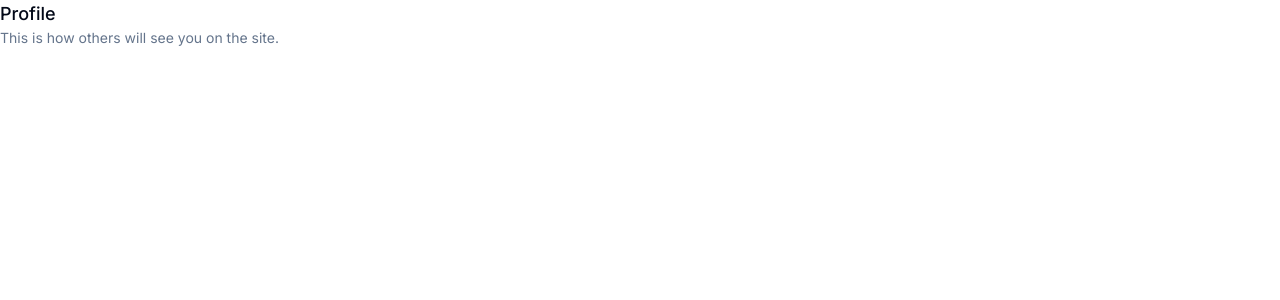
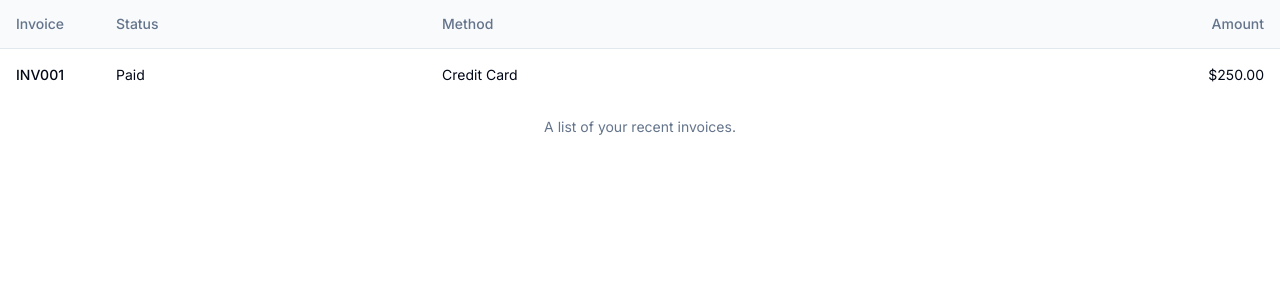
Before and after one commit to michaelraffin/warehouse-management, a Next.js app: page /admin in a window 1280 px wide. Shown: the top 300 px of the page. Built offline with nearby package versions, Linux system fonts and the light colour scheme.

Commit message:
Adding Admin Page

```diff
--- /dev/null
+++ b/app/admin/column.tsx
@@ -0,0 +1,27 @@
+"use client"
+
+import { ColumnDef } from "@tanstack/react-table"
+
+// This type is used to define the shape of our data.
+// You can use a Zod schema here if you want.
+export type Payment = {
+  id: string
+  amount: number
+  status: "pending" | "processing" | "success" | "failed"
+  email: string
+}
+
+export const columns: ColumnDef<Payment>[] = [
+  {
+    accessorKey: "status",
+    header: "Status",
+  },
+  {
+    accessorKey: "email",
+    header: "Email",
+  },
+  {
+    accessorKey: "amount",
+    header: "Amount",
+  },
+]
--- /dev/null
+++ b/app/admin/data-table.tsx
@@ -0,0 +1,22 @@
+type Payment = {
+    id: string
+    amount: number
+    status: "pending" | "processing" | "success" | "failed"
+    email: string
+  }
+
+  export const payments: Payment[] = [
+    {
+      id: "728ed52f",
+      amount: 100,
+      status: "pending",
+      email: "m@example.com",
+    },
+    {
+      id: "489e1d42",
+      amount: 125,
+      status: "processing",
+      email: "example@gmail.com",
+    },
+    // ...
+  ]
--- a/app/admin/page.tsx
+++ b/app/admin/page.tsx
@@ -1,57 +1,34 @@
 "use client"
+import {
+    Table,
+    TableBody,
+    TableCaption,
+    TableCell,
+    TableHead,
+    TableHeader,
+    TableRow,
+  } from "@/components/ui/table"
 
-import { zodResolver } from "@hookform/resolvers/zod"
-import { useForm } from "react-hook-form"
-import * as z from "zod"
-
-import { Button } from "@/components/ui/button"
-import {
-  Form,
-  FormControl,
-  FormDescription,
-  FormField,
-  FormItem,
-  FormLabel,
-} from "@/components/ui/form"
-import { Switch } from "@/components/ui/switch"
-// import { toast } from "@/components/ui/use-toast"
-
-const FormSchema = z.object({
-  marketing_emails: z.boolean().default(false).optional(),
-  security_emails: z.boolean(),
-})
-
-export default function SwitchForm() {
-//   const form = useForm<z.infer<typeof FormSchema>>({
-//     resolver: zodResolver(FormSchema),
-//     defaultValues: {
-//       security_emails: true,
-//     },
-//   })
-
-  function onSubmit(data: z.infer<typeof FormSchema>) {
-    // toast({
-    //   title: "You submitted the following values:",
-    //   description: (
-    //     <pre className="mt-2 w-[340px] rounded-md bg-slate-950 p-4">
-    //       <code className="text-white">{JSON.stringify(data, null, 2)}</code>
-    //     </pre>
-    //   ),
-    // })
+  export default function Home(){
+    return (
+        <Table>
+  <TableCaption>A list of your recent invoices.</TableCaption>
+  <TableHeader>
+    <TableRow>
+      <TableHead className="w-[100px]">Invoice</TableHead>
+      <TableHead>Status</TableHead>
+      <TableHead>Method</TableHead>
+      <TableHead className="text-right">Amount</TableHead>
+    </TableRow>
+  </TableHeader>
+  <TableBody>
+    <TableRow>
+      <TableCell className="font-medium">INV001</TableCell>
+      <TableCell>Paid</TableCell>
+      <TableCell>Credit Card</TableCell>
+      <TableCell className="text-right">$250.00</TableCell>
+    </TableRow>
+  </TableBody>
+</Table>
+    )
   }
-
-  return (
-
-    <div className="space-y-6">
-    <div>
-      <h3 className="text-lg font-medium">Profile</h3>
-      <p className="text-sm text-muted-foreground">
-        This is how others will see you on the site.
-      </p>
-    </div>
-    {/* <Separator />
-    <ProfileForm /> */}
-  </div>
-
-  )
-}
--- /dev/null
+++ b/components/ui/table.tsx
@@ -0,0 +1,114 @@
+import * as React from "react"
+
+import { cn } from "@/lib/utils"
+
+const Table = React.forwardRef<
+  HTMLTableElement,
+  React.HTMLAttributes<HTMLTableElement>
+>(({ className, ...props }, ref) => (
+  <div className="relative w-full overflow-auto">
+    <table
+      ref={ref}
+      className={cn("w-full caption-bottom text-sm", className)}
+      {...props}
+    />
+  </div>
+))
+Table.displayName = "Table"
+
+const TableHeader = React.forwardRef<
+  HTMLTableSectionElement,
+  React.HTMLAttributes<HTMLTableSectionElement>
+>(({ className, ...props }, ref) => (
+  <thead ref={ref} className={cn("[&_tr]:border-b", className)} {...props} />
+))
+TableHeader.displayName = "TableHeader"
+
+const TableBody = React.forwardRef<
+  HTMLTableSectionElement,
+  React.HTMLAttributes<HTMLTableSectionElement>
+>(({ className, ...props }, ref) => (
+  <tbody
+    ref={ref}
+    className={cn("[&_tr:last-child]:border-0", className)}
+    {...props}
+  />
+))
+TableBody.displayName = "TableBody"
+
+const TableFooter = React.forwardRef<
+  HTMLTableSectionElement,
+  React.HTMLAttributes<HTMLTableSectionElement>
+>(({ className, ...props }, ref) => (
+  <tfoot
+    ref={ref}
+    className={cn("bg-primary font-medium text-primary-foreground", className)}
+    {...props}
+  />
+))
+TableFooter.displayName = "TableFooter"
+
+const TableRow = React.forwardRef<
+  HTMLTableRowElement,
+  React.HTMLAttributes<HTMLTableRowElement>
+>(({ className, ...props }, ref) => (
+  <tr
+    ref={ref}
+    className={cn(
+      "border-b transition-colors hover:bg-muted/50 data-[state=selected]:bg-muted",
+      className
+    )}
+    {...props}
+  />
+))
+TableRow.displayName = "TableRow"
+
+const TableHead = React.forwardRef<
+  HTMLTableCellElement,
+  React.ThHTMLAttributes<HTMLTableCellElement>
+>(({ className, ...props }, ref) => (
+  <th
+    ref={ref}
+    className={cn(
+      "h-12 px-4 text-left align-middle font-medium text-muted-foreground [&:has([role=checkbox])]:pr-0",
+      className
+    )}
+    {...props}
+  />
+))
+TableHead.displayName = "TableHead"
+
+const TableCell = React.forwardRef<
+  HTMLTableCellElement,
+  React.TdHTMLAttributes<HTMLTableCellElement>
+>(({ className, ...props }, ref) => (
+  <td
+    ref={ref}
+    className={cn("p-4 align-middle [&:has([role=checkbox])]:pr-0", className)}
+    {...props}
+  />
+))
+TableCell.displayName = "TableCell"
+
+const TableCaption = React.forwardRef<
+  HTMLTableCaptionElement,
+  React.HTMLAttributes<HTMLTableCaptionElement>
+>(({ className, ...props }, ref) => (
+  <caption
+    ref={ref}
+    className={cn("mt-4 text-sm text-muted-foreground", className)}
+    {...props}
+  />
+))
+TableCaption.displayName = "TableCaption"
+
+export {
+  Table,
+  TableHeader,
+  TableBody,
+  TableFooter,
+  TableHead,
+  TableRow,
+  TableCell,
+  TableCaption,
+}
--- a/package.json
+++ b/package.json
@@ -14,6 +14,7 @@
     "@radix-ui/react-label": "^2.0.2",
     "@radix-ui/react-slot": "^1.0.2",
     "@radix-ui/react-switch": "^1.0.3",
+    "@tanstack/react-table": "^8.10.7",
     "class-variance-authority": "^0.7.0",
     "clsx": "^2.0.0",
     "lucide-react": "^0.290.0",
```
Also changed, not shown: 1 other file (tests, documents, lock files or other folders).
